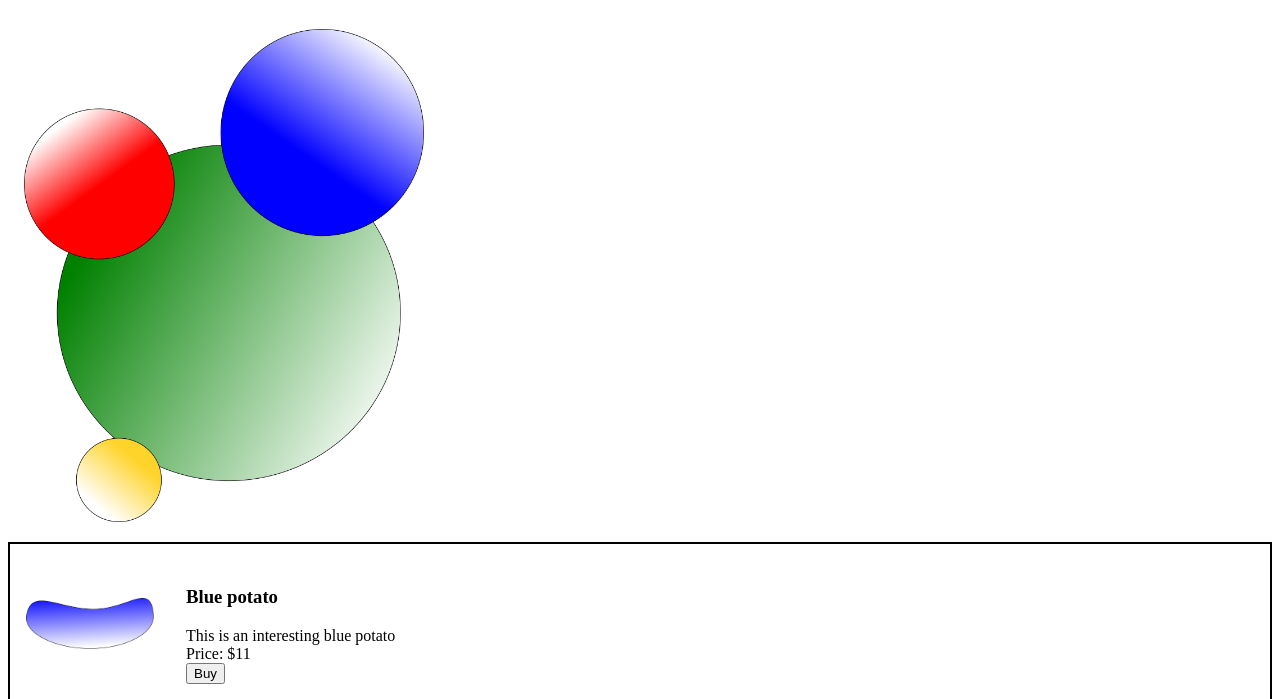
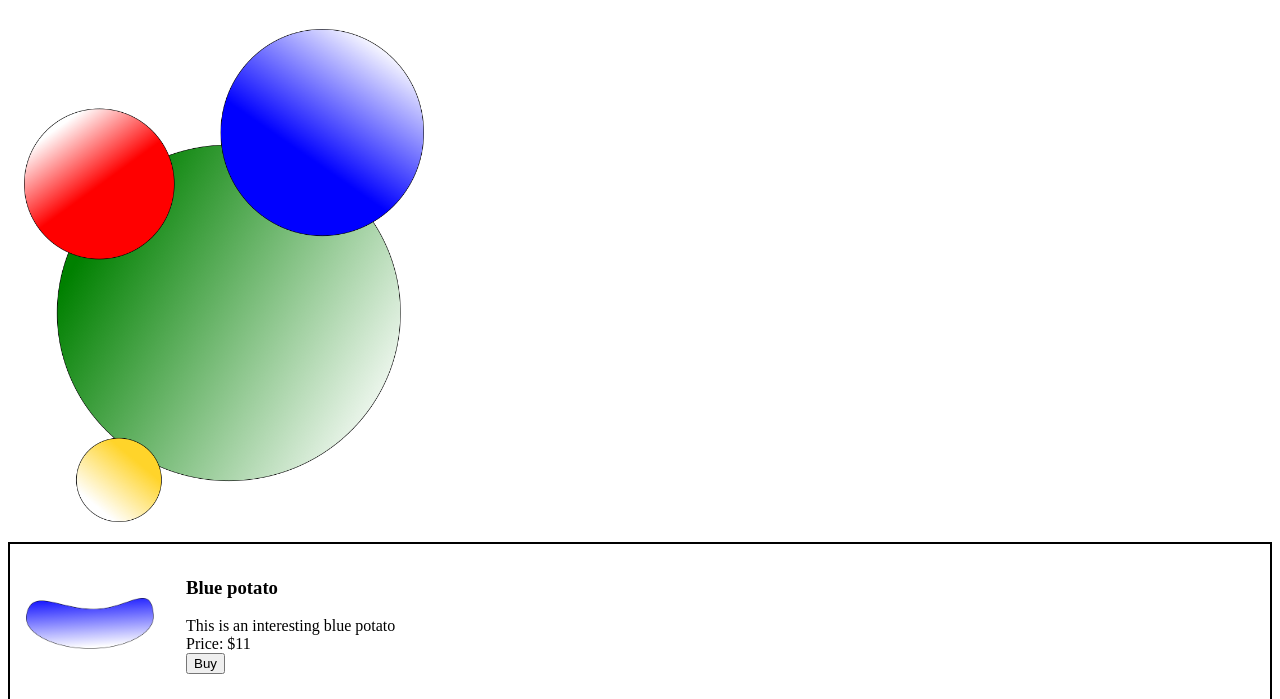
Before and after one commit to amammana/myshop, a React app in the folder myshop-app/: page / in a window 1280 px wide. Shown: the part 101-800 px from the top of the page. Built offline with nearby package versions, Linux system fonts and the light colour scheme; some packages are replaced by stand-ins of ours.

Commit message:
Styling improvement

```diff
--- a/myshop-app/src/index.css
+++ b/myshop-app/src/index.css
@@ -19,6 +19,10 @@
   padding: 16px;
 }
 
+.product-description h3 {
+  margin-top: 0px;
+}
+
 .product-list {
   border-style: solid;
   border-width: 1px;
```
